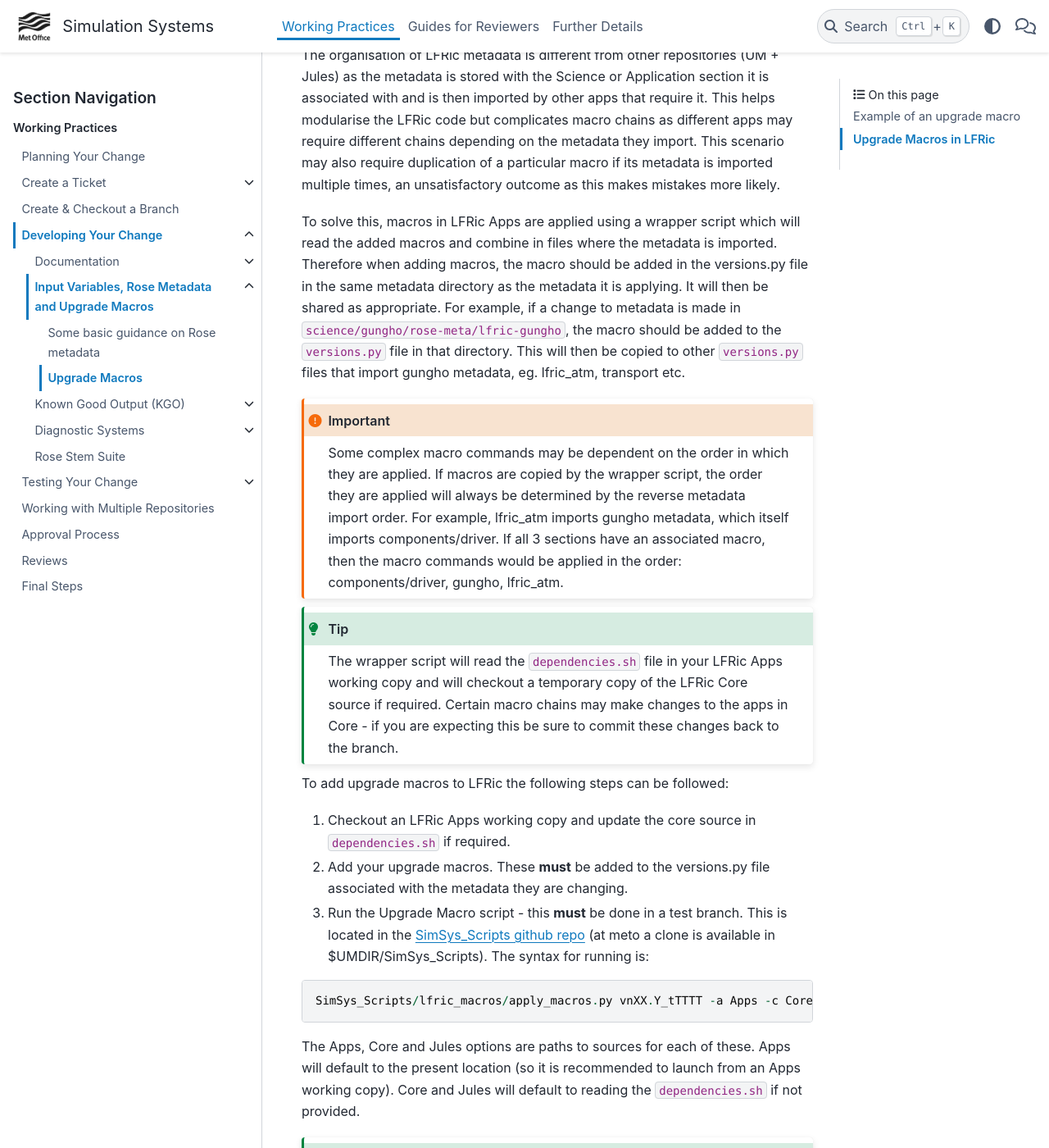
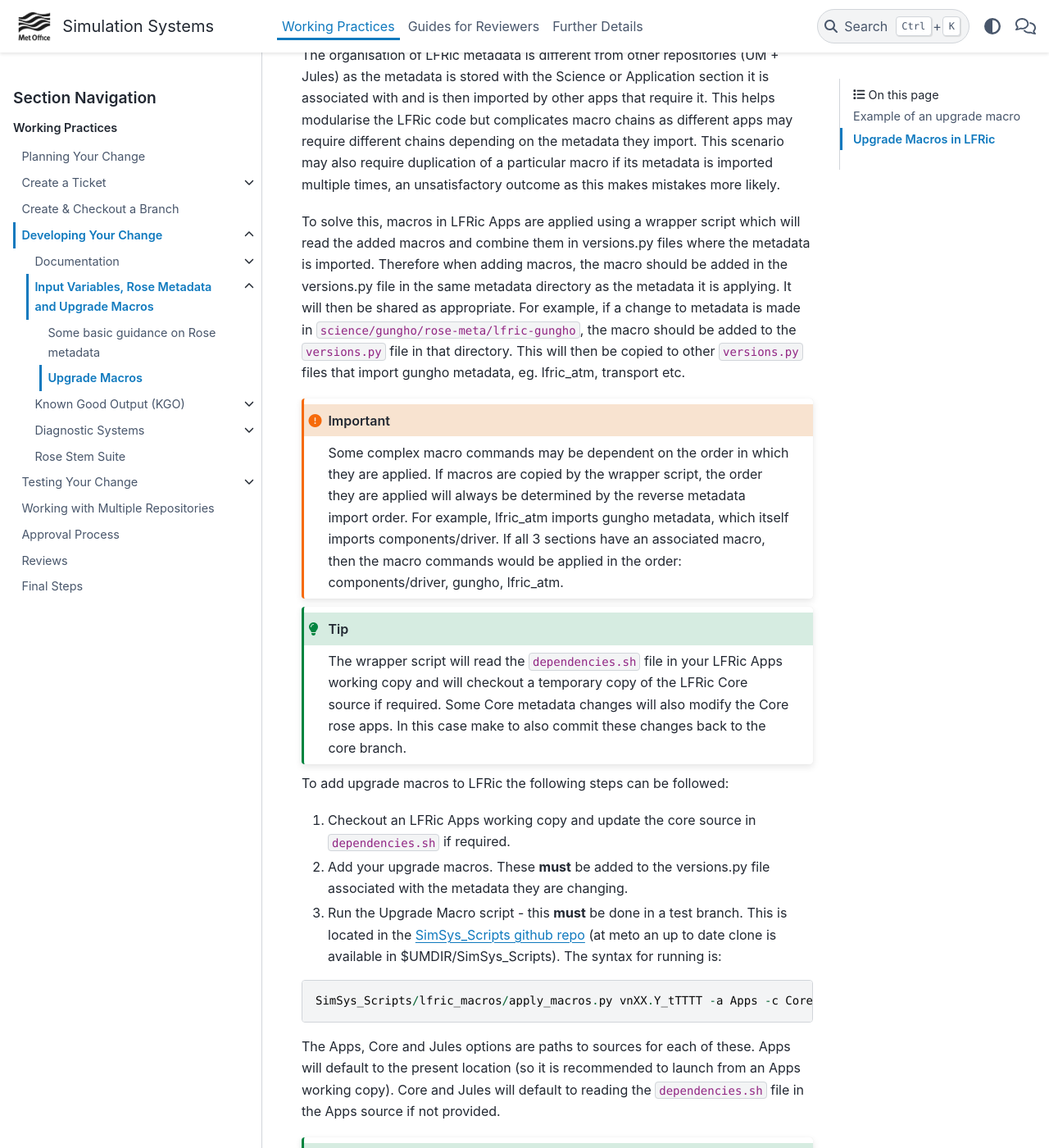
Before and after one commit to MetOffice/simulation-systems, a Sphinx documentation site: the page built from source/WorkingPractices/macros.rst, in a window 1280 px wide and 1400 px high, scrolled down 1697 px. Shown: the whole window at 82% size. Built offline with Sphinx 7.4.7 and the PyData theme 0.15.4, drawn with Linux system fonts in a browser that asks for light colours.

Commit message:
minor changes to macros

```diff
--- a/source/WorkingPractices/macros.rst
+++ b/source/WorkingPractices/macros.rst
@@ -86,7 +86,7 @@ Upgrade Macros in LFRic
 
 The organisation of LFRic metadata is different from other repositories (UM + Jules) as the metadata is stored with the Science or Application section it is associated with and is then imported by other apps that require it. This helps modularise the LFRic code but complicates macro chains as different apps may require different chains depending on the metadata they import. This scenario may also require duplication of a particular macro if its metadata is imported multiple times, an unsatisfactory outcome as this makes mistakes more likely.
 
-To solve this, macros in LFRic Apps are applied using a wrapper script which will read the added macros and combine in files where the metadata is imported. Therefore when adding macros, the macro should be added in the versions.py file in the same metadata directory as the metadata it is applying. It will then be shared as appropriate. For example, if a change to metadata is made in ``science/gungho/rose-meta/lfric-gungho``, the macro should be added to the ``versions.py`` file in that directory. This will then be copied to other ``versions.py`` files that import gungho metadata, eg. lfric_atm, transport etc.
+To solve this, macros in LFRic Apps are applied using a wrapper script which will read the added macros and combine them in versions.py files where the metadata is imported. Therefore when adding macros, the macro should be added in the versions.py file in the same metadata directory as the metadata it is applying. It will then be shared as appropriate. For example, if a change to metadata is made in ``science/gungho/rose-meta/lfric-gungho``, the macro should be added to the ``versions.py`` file in that directory. This will then be copied to other ``versions.py`` files that import gungho metadata, eg. lfric_atm, transport etc.
 
 .. important::
 
@@ -94,19 +94,19 @@ To solve this, macros in LFRic Apps are applied using a wrapper script which wil
 
 .. tip::
 
-    The wrapper script will read the ``dependencies.sh`` file in your LFRic Apps working copy and will checkout a temporary copy of the LFRic Core source if required. Certain macro chains may make changes to the apps in Core - if you are expecting this be sure to commit these changes back to the branch.
+    The wrapper script will read the ``dependencies.sh`` file in your LFRic Apps working copy and will checkout a temporary copy of the LFRic Core source if required. Some Core metadata changes will also modify the Core rose apps. In this case make to also commit these changes back to the core branch.
 
 To add upgrade macros to LFRic the following steps can be followed:
 
 1. Checkout an LFRic Apps working copy and update the core source in ``dependencies.sh`` if required.
 2. Add your upgrade macros. These **must** be added to the versions.py file associated with the metadata they are changing.
-3. Run the Upgrade Macro script - this **must** be done in a test branch. This is located in the `SimSys_Scripts github repo <https://github.com/MetOffice/SimSys_Scripts>`_ (at meto a clone is available in $UMDIR/SimSys_Scripts). The syntax for running is:
+3. Run the Upgrade Macro script - this **must** be done in a test branch. This is located in the `SimSys_Scripts github repo <https://github.com/MetOffice/SimSys_Scripts>`_ (at meto an up to date clone is available in $UMDIR/SimSys_Scripts). The syntax for running is:
 
 .. code-block::
 
     SimSys_Scripts/lfric_macros/apply_macros.py vnXX.Y_tTTTT -a Apps -c Core -j Jules
 
-The Apps, Core and Jules options are paths to sources for each of these. Apps will default to the present location (so it is recommended to launch from an Apps working copy). Core and Jules will default to reading the ``dependencies.sh`` if not provided.
+The Apps, Core and Jules options are paths to sources for each of these. Apps will default to the present location (so it is recommended to launch from an Apps working copy). Core and Jules will default to reading the ``dependencies.sh`` file in the Apps source if not provided.
 
 .. tip::
 
```
